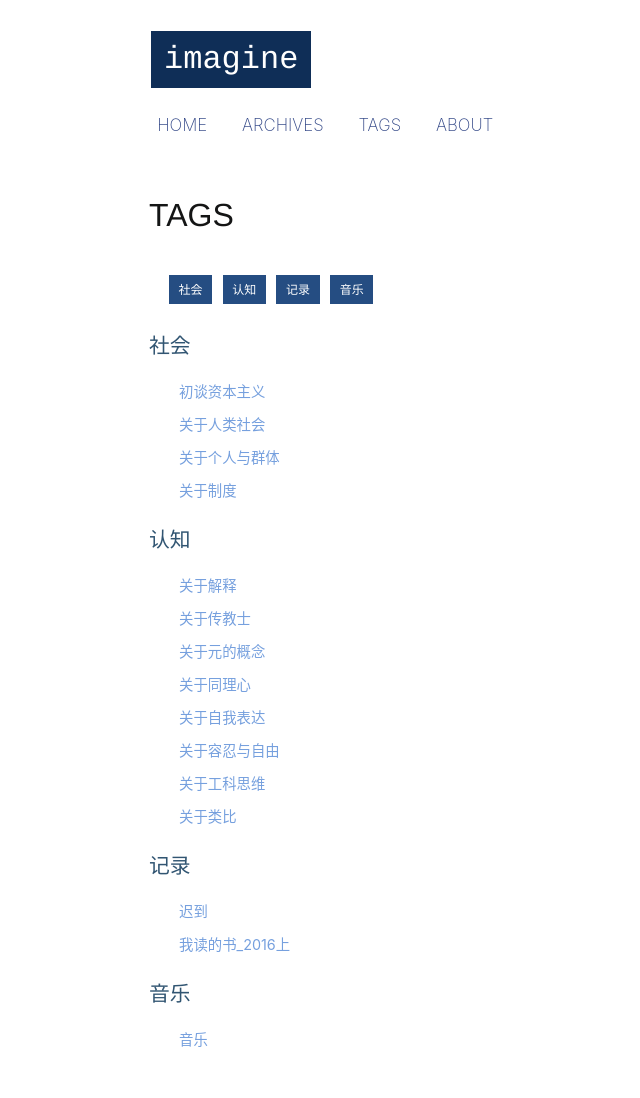
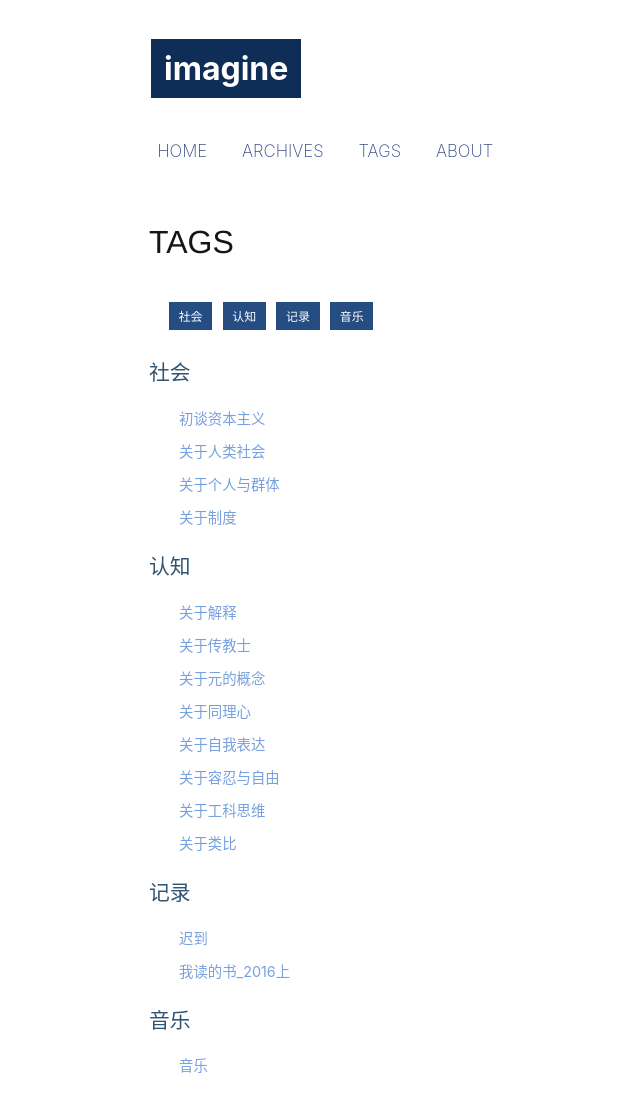
Before and after one commit to tumatu/tumatu.github.io, a Jekyll site: the page built from tags/index.html, in a window 1280 px wide. Shown: the whole page, without its empty margins (171-811 px from the left). Built offline with Jekyll 4.4.1, drawn with Linux system fonts in a browser that asks for light colours; comment, search, counter and statistics services are not loaded; before the commit the page ends 1071 px from its top, so only the background shows below that.

Commit message:
font family update

```diff
--- a/css/main.css
+++ b/css/main.css
@@ -41,7 +41,7 @@ header {
 header h1 {
     padding-top: 1em;
     font-weight: bold;
-    font: 1em -apple-system-headline, "Droid Sans Mono", Courier, mono;
+    /*font: 1em -apple-system-headline, "Droid Sans Mono", Courier, mono;*/
     text-transform: lowercase;
     margin-left: 25px;
     padding-bottom: 2.1em;
@@ -68,7 +68,7 @@ header h1 a:hover {
 }
 nav {
     font-weight: 200;
-    font-family: -apple-system, Roboto, Helvetica, Arial;
+    /*font-family: -apple-system, Roboto, Helvetica, Arial;*/
     text-transform: uppercase;
     margin-left: -43px;
 	margin-bottom: -20px;
@@ -166,7 +166,7 @@ article {
     text-decoration: none;
 }
 .tag-header {
-    font-family: Raleway, Helvetica;
+    /*font-family: Raleway, Helvetica;*/
     text-transform: uppercase;
 }
 hr {
```
